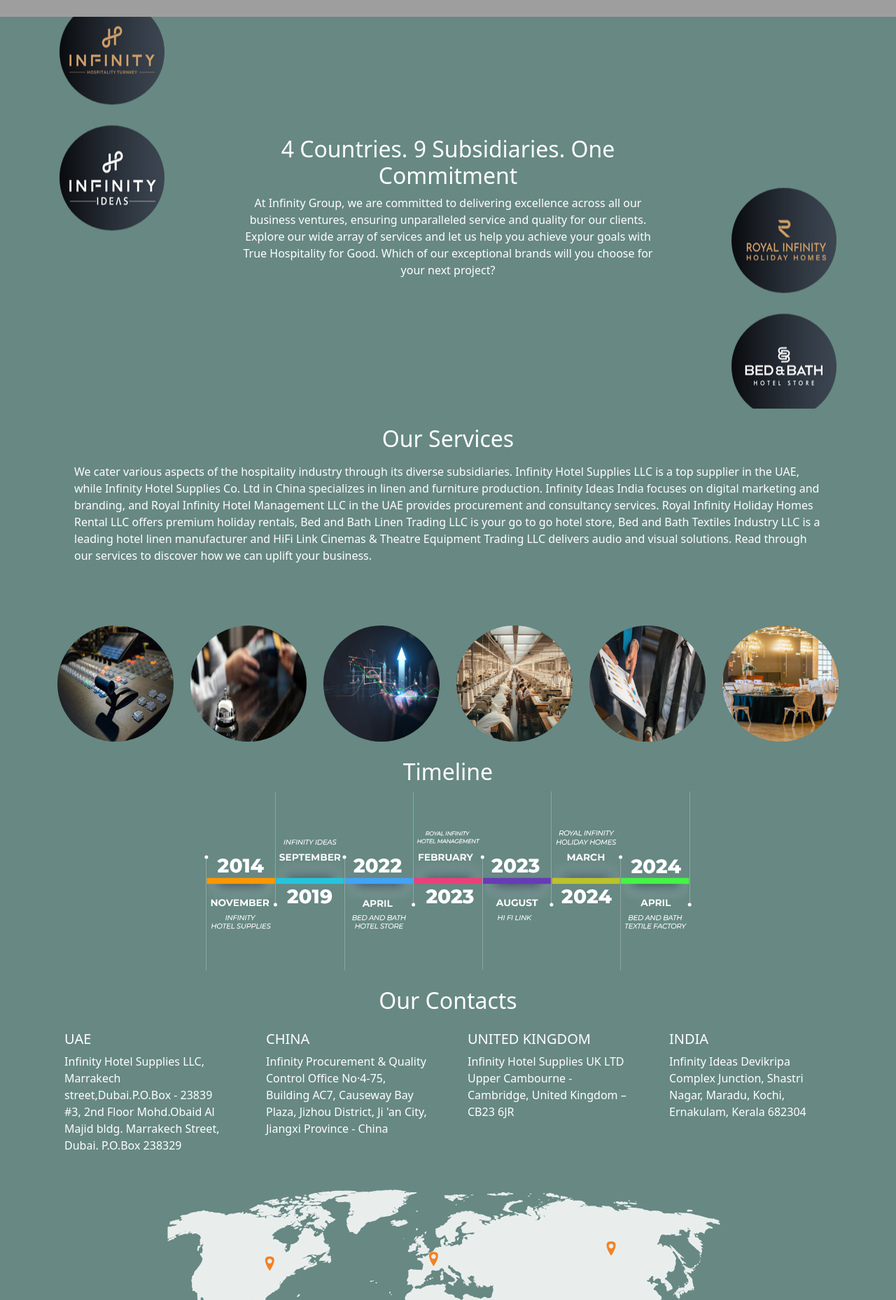
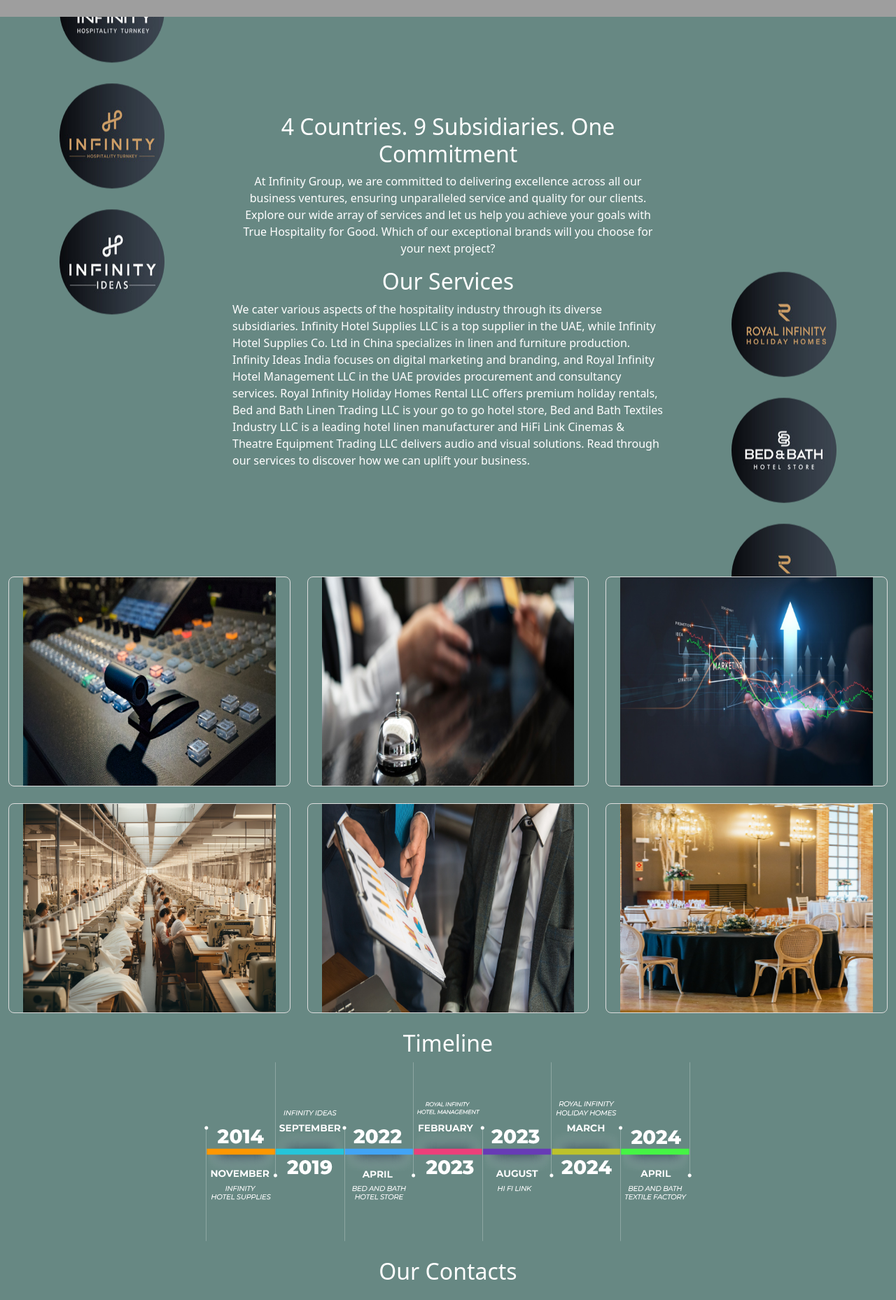
Before and after one commit to infinityideasITteam/infinitygroup, a PHP site: page /index.html in a window 1280 px wide. Shown: the part 936-2794 px from the top of the page at 70% size. Run offline with PHP 8.4, Linux system fonts and the light colour scheme; some libraries are stand-ins or nearby versions; grey boxes are pictures that could not be loaded.

Commit message:
third style

```diff
--- a/css/style.css
+++ b/css/style.css
@@ -146,7 +146,7 @@
 }
 /* Custom CSS for scrolling logos and rounded images */
 .scroll-container {
-    height: 70vh;
+    height: 100vh;
     overflow: hidden;
     display: flex;
     justify-content: center;
@@ -216,15 +216,17 @@
     justify-content: center;
     align-items: center;
     text-align: center;
-    height: 70vh;
+    height: 100vh;
     padding: 0 10px; /* Added padding for smaller screens */
+    position: relative; /* Ensure positioning context for mobile layout */
+    z-index: 1; /* Ensure text appears above scrolling logos */
 }
 
 /* Adjustments for smaller screens */
 @media (max-width: 768px) {
     .scroll-container {
-        height: 240px;
-        flex-direction: row;
+        height: 240px; /* Fixed height for horizontal scrolling */
+        flex-direction: row; /* Horizontal layout for scrolling */
     }
 
     .scroll-container.left .scroll-list {
@@ -245,6 +247,71 @@
 
     .content-container {
         padding: 20px 10px; /* Adjust padding for mobile */
-        height: 250px;
+        height: auto; /* Allow height to adapt to content */
+        z-index: 2; /* Ensure the content is on top */
+        position: relative; /* Maintain positioning context */
     }
 }
+ /* Custom CSS for card flip effect */
+ /* Custom CSS for card flip effect */
+/* Custom CSS for card flip effect */
+.card-container {
+    perspective: 1000px; /* Creates a 3D perspective */
+}
+
+.card2 {
+    width: 100%;
+    height: 300px; /* Set a fixed height for the cards */
+    transition: transform 0.6s;
+    transform-style: preserve-3d;
+    position: relative;
+    border: 1px solid #ddd;
+    border-radius: 8px;
+    overflow: hidden;
+}
+
+.card-inner2 {
+    position: absolute;
+    width: 100%;
+    height: 100%;
+    transition: transform 0.6s;
+    transform-style: preserve-3d;
+}
+
+.card-front2, .card-back2 {
+    position: absolute;
+    width: 100%;
+    height: 100%;
+    backface-visibility: hidden;
+    display: flex;
+    justify-content: center;
+    align-items: center;
+    text-align: center;
+    padding: 20px;
+}
+
+/* .card-front2 {
+    background: #fff;
+} */
+
+.card-back2 {
+    background: #007bff;
+    color: #fff;
+    transform: rotateY(180deg);
+}
+
+.card2:hover .card-inner2 {
+    transform: rotateY(180deg);
+}
+
+.card2 img {
+    max-width: 100%;
+    height: auto;
+    border-radius: 8px;
+}
+
+@media (max-width: 768px) {
+    .card2 {
+        height: 200px; /* Adjust height for smaller screens */
+    }
+}
--- a/index.html
+++ b/index.html
@@ -82,7 +82,18 @@
                                 ensuring unparalleled service and quality for our clients. Explore our wide array of services and
                                 let us help you achieve your goals with True Hospitality for Good. Which of our exceptional
                                 brands will you choose for your next project?</p>
-                        </div>
+
+                            <h2 class="text-center bg-transparent text-white">Our Services</h2>
+                            <p class="bg-transparent text-white text-sm-start text-md-justify">We cater various aspects of the hospitality industry through its diverse subsidiaries. Infinity
+                                Hotel Supplies LLC is a top supplier in the UAE, while Infinity Hotel Supplies Co. Ltd in China
+                                specializes in linen and furniture production. Infinity Ideas India focuses on digital marketing and
+                                branding, and Royal Infinity Hotel Management LLC in the UAE provides procurement and
+                                consultancy services. Royal Infinity Holiday Homes Rental LLC offers premium holiday rentals,
+                                Bed and Bath Linen Trading LLC is your go to go hotel store, Bed and Bath Textiles Industry
+                                LLC is a leading hotel linen manufacturer and HiFi Link Cinemas & Theatre Equipment Trading
+                                LLC delivers audio and visual solutions. Read through our services to discover how we can
+                                uplift your business.</p>
+                            </div>
                     </div>
 
                     <!-- Right Side: Scrolling Logos Bottom to Top -->
@@ -103,170 +114,105 @@
                     </div>
                 </div>
             </div>
-        <!-- <div class="container"> -->
-            <!-- <div class="container-fluid">
-            Block level
-            <div class="row" id="about">
-                <div class="">
-                    <h2 class="text-center text-white">4 Countries. 9 Subsidiaries. One Commitment</h2>
-                    <P class="text-justify text-white">At Infinity Group, we are committed to delivering excellence across all our business ventures,
-                        ensuring unparalleled service and quality for our clients. Explore our wide array of services and
-                        let us help you achieve your goals with True Hospitality for Good. Which of our exceptional
-                        brands will you choose for your next project?</P>
-                </div>
-            </div>
-            <br>
-            <br>
-            <div class="row justify-content-center bg-transparent">
-                Card 1
-                <div class="col-md-4 mb-4" style="width: 12rem;">
-                    <div class="card bg-transparent border-0">
-                        <a href="https://infinityhs.ae/"><img src="img/Supplies.jpg" class="rounded-25" alt="Card Image 1"></a>
-                    </div>
-                </div>
-
-
-                Card 3
-                <div class="col-md-4 mb-4" style="width: 15rem;">
-                    <div class="card rounded-lg border-0">
-                        <a href="https://www.infinityhotelsupplies.co.uk/"><img src="img/Turnkey uk.jpg" class="Card-img-top" alt="Card Image 1"></a>
-                    </div>
-                </div>
-                <div class="col-md-4 mb-4" style="width: 12rem;">
-                    <div class="card bg-transparent border-0">
-                        <a href="https://www.infinityhotelsupplies.co.uk/"><img src="img/Turnkey uk.jpg" class="rounded-25" alt="Card Image 1"></a>
-                    </div>
-                </div>
-                 Card 2
-                <div class="col-md-4 mb-4" style="width: 12rem;">
-                    <div class="card bg-transparent border-0">
-                        <a href="http://infinityhs.cn/"><img src="img/hotelsupplies.jpg" class="rounded-25" alt="Card Image 1"></a>
-                    </div>
-                </div>
-                Card 4
-                <div class="col-md-4 mb-4" style="width: 12rem;">
-                    <div class="card bg-transparent border-0">
-                        <a href="https://infinityideas.org/"><img src="img/ideas(1).jpg" class="rounded-25" alt="Card Image 1"></a>
-                    </div>
-                </div>
-                Card 5
-                <div class="col-md-4 mb-4" style="width: 12rem;">
-                    <div class="card bg-transparent border-0">
-                        <a href="http://www.royalinfinityholidayhomes.com/"><img src="img/Holiday Homes.jpg" class="rounded-25" alt="Card Image 1"></a>
+            <div class="container-fluid">
+                <div class="row">
+                    <!-- Card 1 -->
+                    <div class="col-md-4 col-sm-6 mb-4">
+                        <div class="card-container">
+                            <div class="card2">
+                                <div class="card-inner2">
+                                    <div class="card-front2">
+                                        <img src="img/Services-Audio Visual(1).jpg" alt="Image 1">
+                                    </div>
+                                    <div class="card-back2">
+                                        <h3>Heading 1</h3>
+                                    </div>
+                                </div>
+                            </div>
+                        </div>
                     </div>
 
-                </div>
+                    <!-- Card 2 -->
+                    <div class="col-md-4 col-sm-6 mb-4">
+                        <div class="card-container">
+                            <div class="card2">
+                                <div class="card-inner2">
+                                    <div class="card-front2">
+                                        <img src="img/Services-Holiday Home Management(1).jpeg" alt="Image 2">
+                                    </div>
+                                    <div class="card-back2">
+                                        <h3>Heading 2</h3>
+                                    </div>
+                                </div>
+                            </div>
+                        </div>
+                    </div>
 
-                Card 7
-                <div class="col-md-4 mb-4" style="width: 12rem;">
-                    <div class="card bg-transparent border-0">
-                        <a href="https://bedandbath.ae/"><img src="img/B&B Hotel Sore.jpg" class="rounded-25" alt="Card Image 1"></a>
+                    <!-- Card 3 -->
+                    <div class="col-md-4 col-sm-6 mb-4">
+                        <div class="card-container">
+                            <div class="card2">
+                                <div class="card-inner2">
+                                    <div class="card-front2">
+                                        <img src="img/s4(1).jpeg" alt="Image 3">
+                                    </div>
+                                    <div class="card-back2">
+                                        <h3>Heading 3</h3>
+                                    </div>
+                                </div>
+                            </div>
+                        </div>
                     </div>
-                    <div class="overlay">
-                    <div>
-                        <h5 class="card-heading">UAE</p>
-                    </div></div>
-                </div>
-                Card 6
-                <div class="col-md-4 mb-4" style="width: 12rem;">
-                    <div class="card bg-transparent border-0">
-                        <a href="http://www.royalinfinityholidayhomes.com/"><img src="img/Hotel Management.jpg" class="rounded-25" alt="Card Image 1"></a>
+
+                    <!-- Card 4 -->
+                    <div class="col-md-4 col-sm-6 mb-4">
+                        <div class="card-container">
+                            <div class="card2">
+                                <div class="card-inner2">
+                                    <div class="card-front2">
+                                        <img src="img/Services-Hotel Linen.jpg" alt="Image 4">
+                                    </div>
+                                    <div class="card-back2">
+                                        <h3>Heading 4</h3>
+                                    </div>
+                                </div>
+                            </div>
+                        </div>
                     </div>
-                    <div class="overlay">
-                    <div>
-                        <h5 class="card-heading">UAE</h5>
-                        <p class="card-description">Linen & Furniture
-                            Production & Sourcing Facility</p>
-                    </div></div>
-                </div>
-                Card 8
-                <div class="col-md-4 mb-4" style="width: 12rem;">
-                    <div class="card bg-transparent border-0">
-                        <a href="#"></a><img src="img/B&B textiles.jpg" class="rounded-25" alt="Card Image 1" style="height:150px; width:150px;">
+
+                    <!-- Card 5 -->
+                    <div class="col-md-4 col-sm-6 mb-4">
+                        <div class="card-container">
+                            <div class="card2">
+                                <div class="card-inner2">
+                                    <div class="card-front2">
+                                        <img src="img/Services-Procurement & Hospitality(1).jpg" alt="Image 5">
+                                    </div>
+                                    <div class="card-back2">
+                                        <h3>Heading 5</h3>
+                                    </div>
+                                </div>
+                            </div>
+                        </div>
                     </div>
-                    <div class="overlay">
-                    <div>
-                        <h5 class="card-heading"></h5>
-                        <p class="card-description">Linen & Furniture
-                            Production & Sourcing Facility</p>
-                    </div></div>
-                </div>
-                Card 9
-                <div class="col-md-4 mb-4" style="width: 12rem;">
-                    <div class="card bg-transparent border-0">
-                        <a href="https://hifilinkuae.com/"><img src="img/Hifi link.jpg" class="rounded-25" alt="Card Image 1"></a>
-                    </div>
-                    <div class="overlay">
-                    <div>
-                        <h5 class="card-heading">CHINA</h5>
-                        <p class="card-description">Linen & Furniture
-                            Production & Sourcing Facility</p>
-                    </div></div>
-                </div>
-            <div>
-        </div> -->
-        <!-- Service Section starts -->
-        <div class="container" id="service">
-            <div class="p-4">
-                <h2 class="mb-3 text-center bg-transparent text-white">Our Services</h2>
-                <p class="bg-transparent text-white">We cater various aspects of the hospitality industry through its diverse subsidiaries. Infinity
-                    Hotel Supplies LLC is a top supplier in the UAE, while Infinity Hotel Supplies Co. Ltd in China
-                    specializes in linen and furniture production. Infinity Ideas India focuses on digital marketing and
-                    branding, and Royal Infinity Hotel Management LLC in the UAE provides procurement and
-                    consultancy services. Royal Infinity Holiday Homes Rental LLC offers premium holiday rentals,
-                    Bed and Bath Linen Trading LLC is your go to go hotel store, Bed and Bath Textiles Industry
-                    LLC is a leading hotel linen manufacturer and HiFi Link Cinemas & Theatre Equipment Trading
-                    LLC delivers audio and visual solutions. Read through our services to discover how we can
-                    uplift your business.</p>
-            </div>
-            <br>
-            <br>
-            <div class="row bg-transparent">
-                <!-- client logo 1 -->
-                <div class="col-md-2 mb-4">
-                    <div class="card border-0 bg-transparent">
-                        <img src="img/Services-Audio Visual(1).jpg" class="rounded-circle" alt="Card Image 1" onclick="toggleText(this)">
-                        <div class="overlay-text" style="text-align: center;">Audio & Visual Solutions</div>
-                    </div>
-                </div>
-                <!--client logo 2 -->
-                <div class="col-md-2 mb-4">
-                    <div class="card border-0 bg-transparent">
-                        <img src="img/Services-Holiday Home Management(1).jpeg" class="rounded-circle" alt="Card Image 1" onclick="toggletext2(this)">
-                        <div class="overlay-text" style="text-align: center;">Holiday Homes Management & Rental Service</div>
-                    </div>
-                </div>
-                <!--client logo 3 -->
-                <div class="col-md-2 mb-4">
-                    <div class="card border-0 bg-transparent">
-                        <img src="img/s4(1).jpeg" class="rounded-circle" alt="Card Image 1" onclick="toggletext3(this)">
-                        <div class="overlay-text" style="text-align: center;">Digital Marketing</div>
-                    </div>
-                </div>
-                <!-- client logo 4-->
-                <div class="col-md-2 mb-4">
-                    <div class="card border-0 bg-transparent">
-                        <img src="img/Services-Hotel Linen.jpg" class="rounded-circle" alt="Card Image 1" onclick="toggletext4(this)">
-                        <div class="overlay-text" style="text-align: center;">Hotel Linen Manufacture & Supply</div>
-                    </div>
-                </div>
-                <!--client logo 5-->
-                <div class="col-md-2 mb-4">
-                    <div class="card border-0 bg-transparent">
-                        <img src="img/Services-Procurement & Hospitality(1).jpg" class="rounded-circle" alt="Card Image 1" onclick="toggletext5(this)">
-                        <div class="overlay-text" style="text-align: center;">Procurement and Hospitality Consultancy</div>
-                    </div>
-                </div>
-                <!--client logo 6-->
-                <div class="col-md-2 mb-4">
-                    <div class="card border-0 bg-transparent">
-                        <img src="img/services.jpeg" class="rounded-circle" alt="Card Image 1" onclick="toggletext6(this)">
-                        <div class="overlay-text" style="text-align: center;">FF&E OS&E and Turn Key Supply</div>
+
+                    <!-- Card 6 -->
+                    <div class="col-md-4 col-sm-6 mb-4">
+                        <div class="card-container">
+                            <div class="card2">
+                                <div class="card-inner2">
+                                    <div class="card-front2">
+                                        <img src="img/services.jpeg" alt="Image 6">
+                                    </div>
+                                    <div class="card-back2">
+                                        <h3>Heading 6</h3>
+                                    </div>
+                                </div>
+                            </div>
+                        </div>
                     </div>
                 </div>
             </div>
-        </div>
-        <!--Service Section Ends-->
 <!--Time line starts-->
 <div class="justify-content-center">
     <div class="text-center">
```
